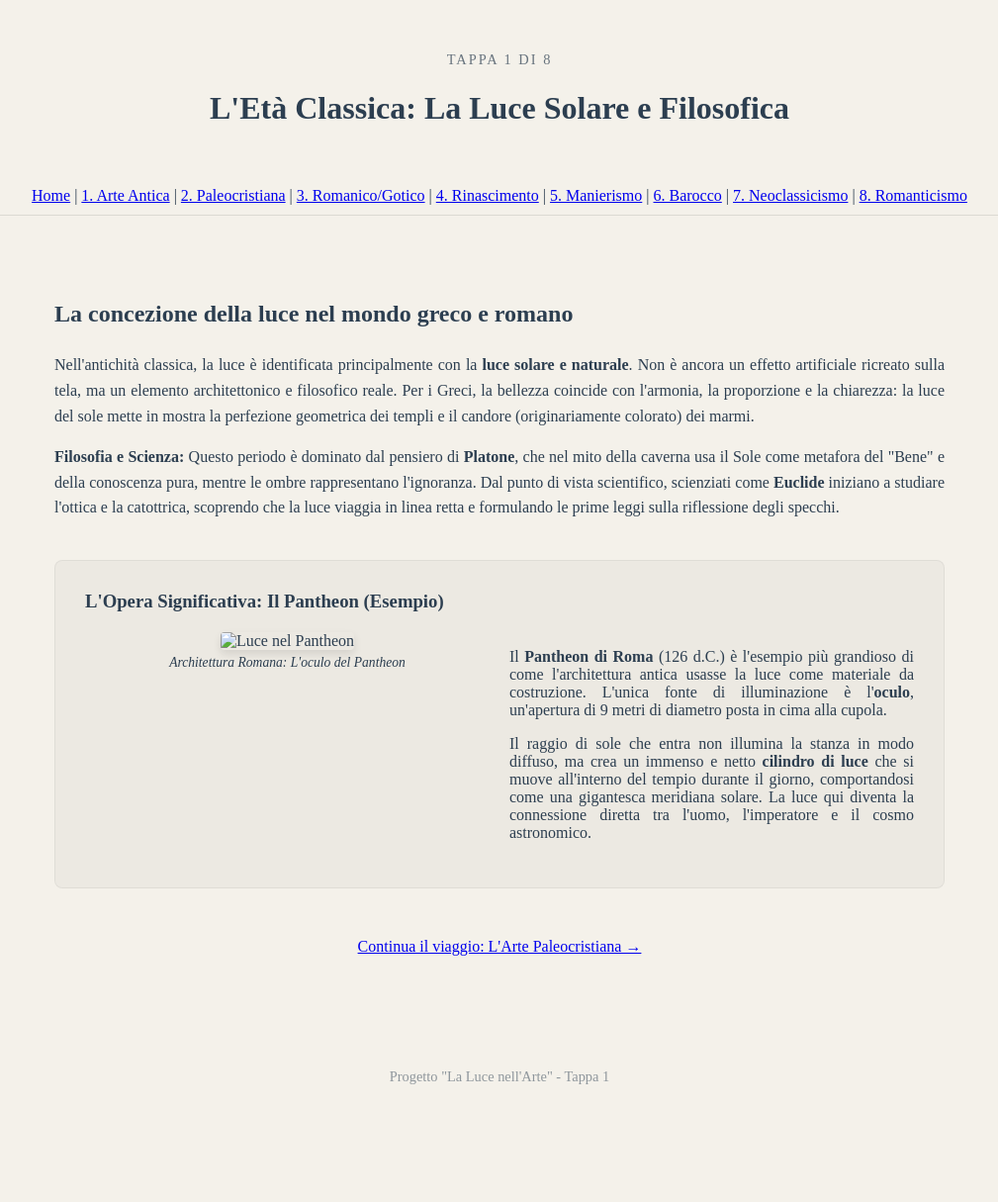
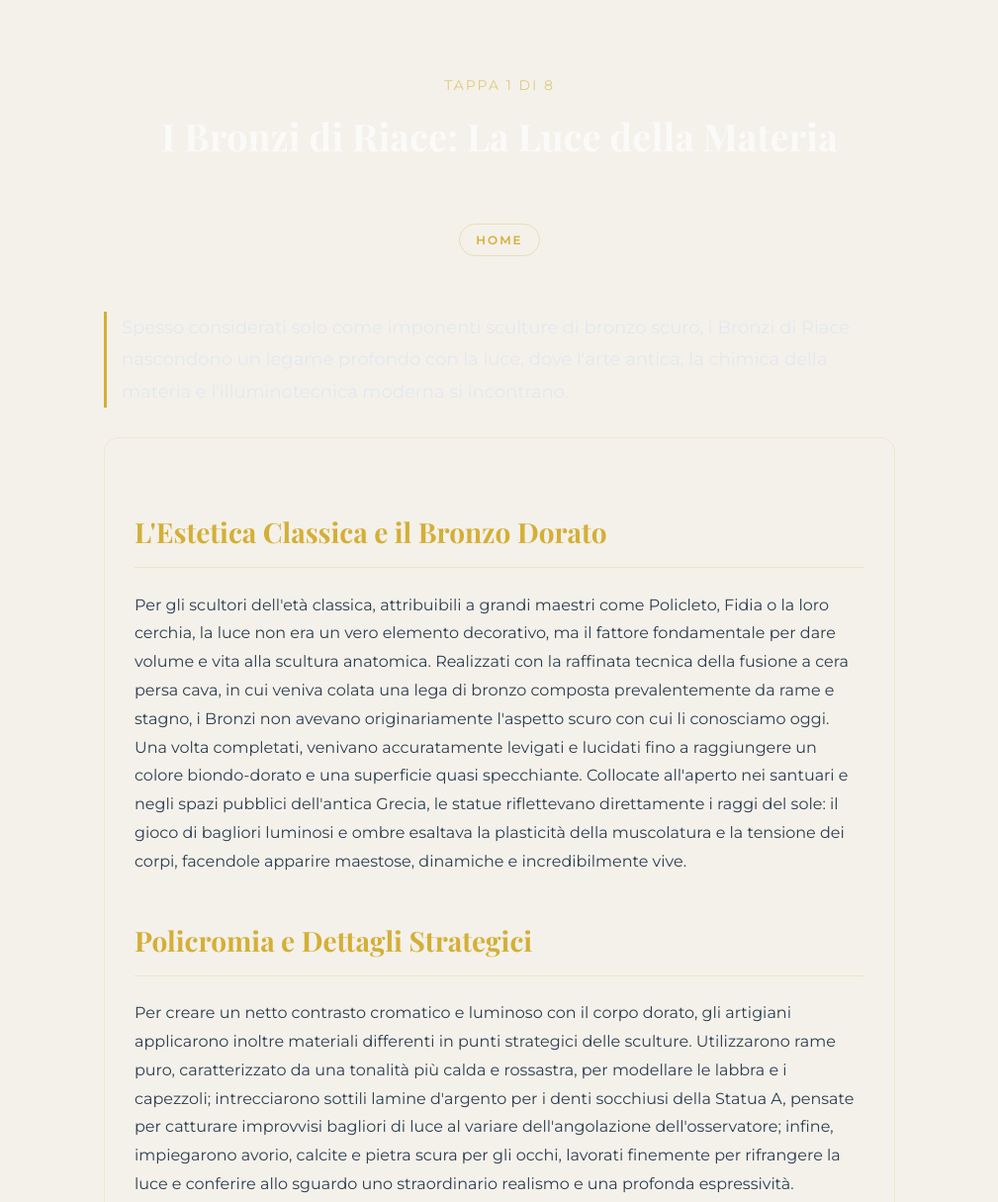
Before and after one commit to frarepierpaolo23-sketch/Art_project, a plain HTML site: page antica.html in a window 1280 px wide. Shown: the top 1215 px of the page at 99% size, without its empty margins (135-1144 px from the left). Before the commit the page ends 1140 px from the top, so only its background shows below. Drawn offline with nearby package versions, Linux system fonts and the light colour scheme; a web font is replaced by a local one.

Commit message:
Rewrite antica.html with new content and styles

```diff
--- a/antica.html
+++ b/antica.html
@@ -2,63 +2,177 @@
 <html lang="it">
 <head>
     <meta charset="UTF-8">
-    <meta name="viewport" content="width=device-width, initial-scale=1.0">
-    <title>1. Arte Antica - Il Viaggio della Luce</title>
+    <title>1. Arte Greca e Romana - I Bronzi di Riace</title>
     <link rel="stylesheet" href="stile.css">
+    <link href="https://fonts.googleapis.com/css2?family=Playfair+Display:ital,wght@0,400;0,700;1,400&family=Montserrat:wght@300;400;600&display=swap" rel="stylesheet">
+    <style>
+        body.arte-antica {
+            background-color: #0f172a;
+            color: #cbd5e1;
+            font-family: 'Montserrat', sans-serif;
+            margin: 0;
+            padding: 0;
+            line-height: 1.8;
+        }
+        header {
+            text-align: center;
+            padding: 60px 20px 30px 20px;
+        }
+        header p {
+            opacity: 0.6;
+            font-size: 14px;
+            letter-spacing: 2px;
+            text-transform: uppercase;
+            color: #d4af37;
+            margin-bottom: 5px;
+        }
+        header h1 {
+            font-family: 'Playfair Display', serif;
+            font-size: 38px;
+            color: #fafaf9;
+            margin-top: 0;
+        }
+        nav {
+            text-align: center;
+            margin-bottom: 20px;
+        }
+        nav a {
+            color: #d4af37;
+            text-decoration: none;
+            font-weight: 600;
+            text-transform: uppercase;
+            font-size: 12px;
+            letter-spacing: 2px;
+            padding: 8px 16px;
+            border: 1px solid rgba(212, 175, 55, 0.3);
+            border-radius: 20px;
+            transition: all 0.3s ease;
+        }
+        nav a:hover {
+            background-color: #d4af37;
+            color: #0f172a;
+        }
+        main {
+            max-width: 800px;
+            margin: 0 auto 60px auto;
+            padding: 20px;
+        }
+        h2, h3 {
+            font-family: 'Playfair Display', serif;
+            color: #d4af37;
+        }
+        h2 {
+            font-size: 28px;
+            border-bottom: 1px solid rgba(212, 175, 55, 0.2);
+            padding-bottom: 10px;
+            margin-top: 40px;
+        }
+        p strong {
+            color: #fafaf9;
+        }
+        .intro-text {
+            font-size: 18px;
+            font-weight: 400;
+            color: #e2e8f0;
+            margin-bottom: 25px;
+            border-left: 3px solid #d4af37;
+            padding-left: 15px;
+        }
+        .opera-box {
+            background: rgba(255, 255, 255, 0.03);
+            padding: 30px;
+            border-radius: 15px;
+            border: 1px solid rgba(212, 175, 55, 0.15);
+            margin-top: 30px;
+        }
+        .opera-box h3 {
+            margin-top: 0;
+            font-size: 22px;
+        }
+        .section-block {
+            margin-bottom: 25px;
+        }
+        /* Galleria Immagini */
+        .image-gallery {
+            display: grid;
+            grid-template-columns: repeat(auto-fit, minmax(230px, 1fr));
+            gap: 20px;
+            margin: 30px 0;
+        }
+        .image-container {
+            border-radius: 12px;
+            overflow: hidden;
+            box-shadow: 0 15px 30px rgba(0, 0, 0, 0.5);
+            border: 1px solid rgba(255, 255, 255, 0.1);
+            background-color: rgba(0,0,0,0.2);
+        }
+        .image-container img {
+            width: 100%;
+            height: 220px;
+            display: block;
+            object-fit: cover;
+            transition: transform 0.4s ease;
+        }
+        .image-container:hover img {
+            transform: scale(1.05);
+        }
+        .image-caption {
+            text-align: center;
+            font-size: 12px;
+            font-style: italic;
+            color: #94a3b8;
+            padding: 10px 5px;
+        }
+    </style>
 </head>
-<body class="arte-antica"> <header style="text-align: center; padding: 30px 20px;">
-        <p style="text-transform: uppercase; letter-spacing: 2px; font-size: 0.9em; opacity: 0.7;">Tappa 1 di 8</p>
-        <h1>L'Età Classica: La Luce Solare e Filosofica</h1>
+<body class="arte-antica">
+
+    <header>
+        <p>Tappa 1 di 8</p>
+        <h1>I Bronzi di Riace: La Luce della Materia</h1>
     </header>
 
-    <nav style="text-align: center; margin-bottom: 40px; padding: 10px; border-bottom: 1px solid rgba(0,0,0,0.1);">
-        <a href="index.html">Home</a> |
-        <a href="1-antica.html">1. Arte Antica</a> |
-        <a href="2-paleocristiana.html">2. Paleocristiana</a> |
-        <a href="3-gotico.html">3. Romanico/Gotico</a> |
-        <a href="4-rinascimento.html">4. Rinascimento</a> |
-        <a href="5-manierismo.html">5. Manierismo</a> |
-        <a href="6-barocco.html">6. Barocco</a> |
-        <a href="7-neoclassicismo.html">7. Neoclassicismo</a> |
-        <a href="8-romanticismo.html">8. Romanticismo</a>
+    <nav>
+        <a href="index.html">Home</a>
     </nav>
 
-    <main style="max-width: 900px; margin: 0 auto; padding: 20px;">
+    <main>
+        <p class="intro-text">
+            Spesso considerati solo come imponenti sculture di bronzo scuro, i Bronzi di Riace nascondono un legame profondo con la luce, dove l'arte antica, la chimica della materia e l'illuminotecnica moderna si incontrano.
+        </p>
 
-        <section style="text-align: justify; line-height: 1.6; margin-bottom: 40px;">
-            <h2>La concezione della luce nel mondo greco e romano</h2>
-            <p>Nell'antichità classica, la luce è identificata principalmente con la <strong>luce solare e naturale</strong>. Non è ancora un effetto artificiale ricreato sulla tela, ma un elemento architettonico e filosofico reale. Per i Greci, la bellezza coincide con l'armonia, la proporzione e la chiarezza: la luce del sole mette in mostra la perfezione geometrica dei templi e il candore (originariamente colorato) dei marmi.</p>
+        <div class="opera-box">
+            <h2>L'Estetica Classica e il Bronzo Dorato</h2>
+            <p>Per gli scultori dell'età classica, attribuibili a grandi maestri come Policleto, Fidia o la loro cerchia, la luce non era un vero elemento decorativo, ma il fattore fondamentale per dare volume e vita alla scultura anatomica. Realizzati con la raffinata tecnica della fusione a cera persa cava, in cui veniva colata una lega di bronzo composta prevalentemente da rame e stagno, i Bronzi non avevano originariamente l'aspetto scuro con cui li conosciamo oggi. Una volta completati, venivano accuratamente levigati e lucidati fino a raggiungere un colore biondo-dorato e una superficie quasi specchiante. Collocate all'aperto nei santuari e negli spazi pubblici dell'antica Grecia, le statue riflettevano direttamente i raggi del sole: il gioco di bagliori luminosi e ombre esaltava la plasticità della muscolatura e la tensione dei corpi, facendole apparire maestose, dinamiche e incredibilmente vive.</p>
 
-            <p><strong>Filosofia e Scienza:</strong> Questo periodo è dominato dal pensiero di <strong>Platone</strong>, che nel mito della caverna usa il Sole come metafora del "Bene" e della conoscenza pura, mentre le ombre rappresentano l'ignoranza. Dal punto di vista scientifico, scienziati come <strong>Euclide</strong> iniziano a studiare l'ottica e la catottrica, scoprendo che la luce viaggia in linea retta e formulando le prime leggi sulla riflessione degli specchi.</p>
-        </section>
+            <h2>Policromia e Dettagli Strategici</h2>
+            <p>Per creare un netto contrasto cromatico e luminoso con il corpo dorato, gli artigiani applicarono inoltre materiali differenti in punti strategici delle sculture. Utilizzarono rame puro, caratterizzato da una tonalità più calda e rossastra, per modellare le labbra e i capezzoli; intrecciarono sottili lamine d'argento per i denti socchiusi della Statua A, pensate per catturare improvvisi bagliori di luce al variare dell'angolazione dell'osservatore; infine, impiegarono avorio, calcite e pietra scura per gli occhi, lavorati finemente per rifrangere la luce e conferire allo sguardo uno straordinario realismo e una profonda espressività.</p>
 
-        <section style="background-color: rgba(0,0,0,0.03); padding: 30px; border-radius: 8px; border: 1px solid rgba(0,0,0,0.05);">
-            <h3 style="margin-top: 0;">L'Opera Significativa: Il Pantheon (Esempio)</h3>
+            <div class="image-gallery">
+                <div class="image-container">
+                    <img src="Roma.jpg" alt="Bronzi di Riace e Arte Antica - Foto 1">
+                    <div class="image-caption">Particolare anatomico - Roma.jpg</div>
+                </div>
+                <div class="image-container">
+                    <img src="Roma1.jpg" alt="Bronzi di Riace e Arte Antica - Foto 2">
+                    <div class="image-caption">Dettaglio del volto - Roma1.jpg</div>
+                </div>
+                <div class="image-container">
+                    <img src="Roma2.jpg" alt="Bronzi di Riace e Arte Antica - Foto 3">
+                    <div class="image-caption">Prospettiva e tridimensionalità - Roma2.jpg</div>
+                </div>
+            </div>
 
-            <div style="display: flex; flex-wrap: wrap; gap: 20px; margin-top: 20px;">
+            <h2>Il Naufragio, l'Ossidazione e la Patina Scura</h2>
+            <p>Tuttavia, il rapporto primario tra queste sculture e la luce solare si interruppe bruscamente con il naufragio della nave romana che le trasportava e con i duemila anni trascorsi sul fondo del mare Ionio, prima del loro casuale ritrovamento il 16 agosto 1972 a Riace Marina da parte del subacqueo Stefano Mariottini. L'interazione prolungata tra la lega metallica, l'ossigeno e i sali dell'acqua marina ha innescato complessi processi chimici di ossidazione. Il metallo ha così sviluppato una caratteristica patina scura che tende ad assorbire la luce anziché rifletterla. Questo mutamento cromatico, pur lontano dall'aspetto solare e dorato dell'epoca greca, conferisce oggi alle sculture una solennità drammatica e un fascino monumentale del tutto nuovo.</p>
 
-                <div style="flex: 1; min-width: 300px; text-align: center;">
-                    <img src="pantheon.jpg" alt="Luce nel Pantheon" style="max-width: 100%; height: auto; border-radius: 4px; box-shadow: 0 4px 8px rgba(0,0,0,0.1);">
-                    <p style="font-size: 0.85em; font-style: italic; margin-top: 5px;">Architettura Romana: L'oculo del Pantheon</p>
-                </div>
+            <h2>L'Illuminazione Dinamica al Museo (MArRC)</h2>
+            <p>Oggi i Bronzi sono conservati al Museo Archeologico Nazionale di Reggio Calabria (MArRC) all'interno di una sala ad aria filtrata e clima controllato, concepita per prevenire la corrosione. Per restituire alle opere l'originale interazione con la luce naturale, la stanza è stata dotata di uno specifico e innovativo sistema di illuminazione a LED dinamico, progettato dall'azienda illuminotecnica Targetti. Questo sistema modifica continuamente sia l'intensità luminosa sia la temperatura del colore della luce bianca, alternando toni più caldi a toni più freddi. La luce sfuma e muta gradualmente direttamente sulle sculture, imitando il naturale percorso del sole durante il corso della giornata. In questo modo, la luce "scivola" sulle anatomie, mette in risalto la tridimensionalità dei muscoli, le incisioni della barba e i dettagli dei diversi materiali intarsiati, permettendo al visitatore di percepire le statue non come manufatti statici, ma come opere in continua ed evolutiva trasformazione.</p>
 
-                <div style="flex: 1; min-width: 300px; text-align: justify;">
-                    <p>Il <strong>Pantheon di Roma</strong> (126 d.C.) è l'esempio più grandioso di come l'architettura antica usasse la luce come materiale da costruzione. L'unica fonte di illuminazione è l'<strong>oculo</strong>, un'apertura di 9 metri di diametro posta in cima alla cupola.</p>
-                    <p>Il raggio di sole che entra non illumina la stanza in modo diffuso, ma crea un immenso e netto <strong>cilindro di luce</strong> che si muove all'interno del tempio durante il giorno, comportandosi come una gigantesca meridiana solare. La luce qui diventa la connessione diretta tra l'uomo, l'imperatore e il cosmo astronomico.</p>
-                </div>
-
-            </div>
-        </section>
-
-        <div style="text-align: center; margin-top: 50px;">
-            <a href="2-paleocristiana.html" class="wp-block-button__link">Continua il viaggio: L'Arte Paleocristiana →</a>
+            <h2>Conclusione</h2>
+            <p>In conclusione, i Bronzi di Riace dimostrano che la luce nell'arte è un elemento vivo e in continua evoluzione. Dalla brillantezza del bronzo dorato sotto il sole greco, fino alle moderne tecnologie a LED del museo, la luce si conferma lo strumento fondamentale per dare forma, volume e vita all'opera d'arte.</p>
         </div>
-
     </main>
-
-    <footer style="text-align: center; margin-top: 60px; padding: 20px; font-size: 0.9em; opacity: 0.5;">
-        <p>Progetto "La Luce nell'Arte" - Tappa 1</p>
-    </footer>
 
 </body>
 </html>
```
